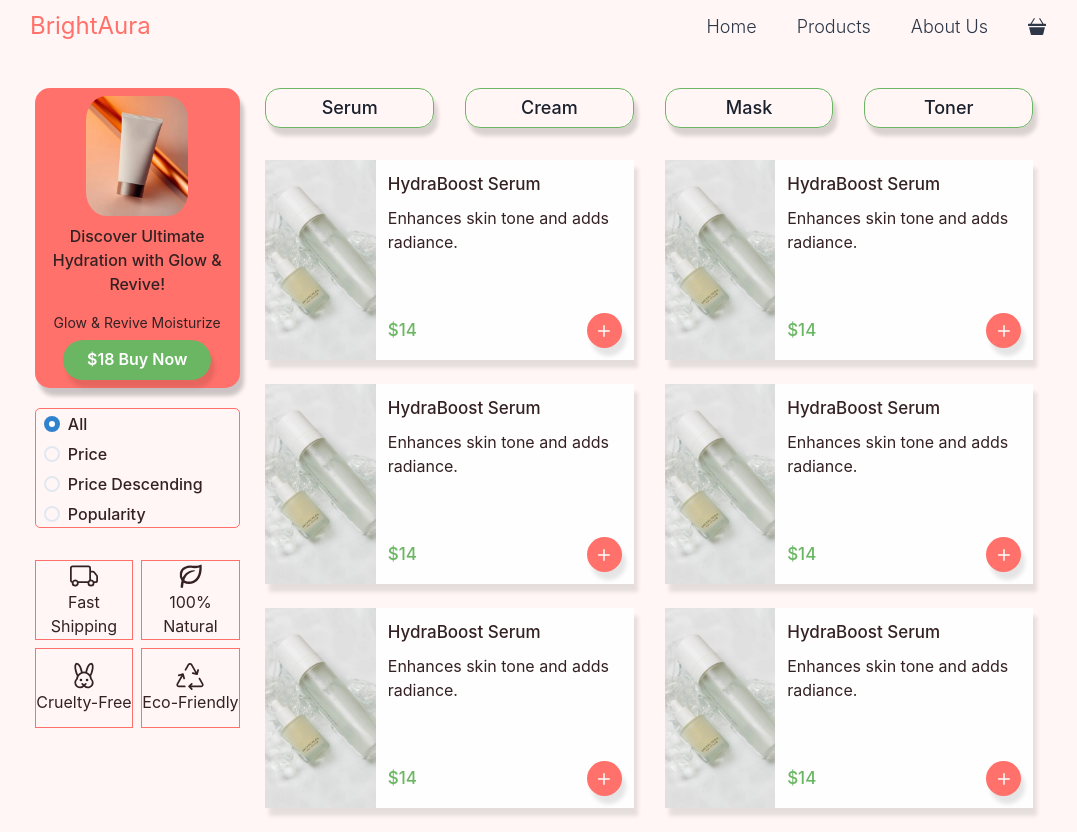
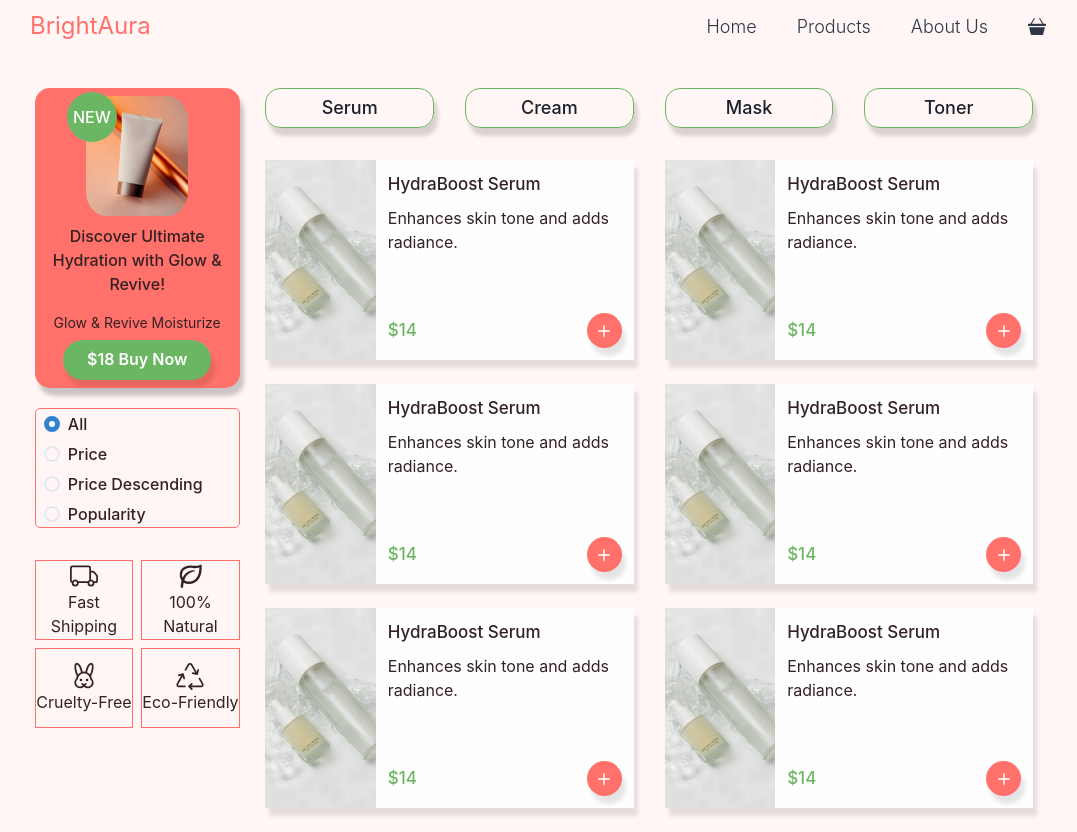
Before and after one commit to Eda-Inal/e-commerce-app, a Next.js app in the folder commerce/: page /products in a window 1280 px wide. Shown: the whole page, without its empty margins (106-1183 px from the left). Built offline with nearby package versions, Linux system fonts and the light colour scheme.

Commit message:
a few changes

```diff
--- a/commerce/src/app/home/page.jsx
+++ b/commerce/src/app/home/page.jsx
@@ -115,7 +115,7 @@ function Main() {
 
 {
   !showYellowImage && (
-    <Box width={["90%","80%","50%"]} display="flex" flexDirection="column"  ml={[0,2,28]} >
+    <Box width={["90%","80%","50%"]} display="flex" flexDirection="column"  ml={[0,2,5,28]} >
     <Box  width={[null,null,"360px","380px","400px"]}
      height={[null,null,"360px","380px","400px"]} position="relative" mx="auto" mt={8} >
     <Box position="absolute" zIndex={999} width={[null,null,"150px","180px","200px"]} height={[null,null,"50px","55px","60px"]} bgColor="white" boxShadow="4px 8px 4px rgba(0, 0, 0, 0.25)" borderRadius="15px" top={4} left={3} display="flex" justifyContent="center" alignItems="center" >
--- a/commerce/src/app/products/page.jsx
+++ b/commerce/src/app/products/page.jsx
@@ -22,7 +22,7 @@ function Products() {
   {/* banner part */}
   <Box width="100%" height={["170px","130px","150px","300px"]} textAlign="center" bgColor="#FF716A" boxShadow="4px 8px 4px rgba(0, 0, 0, 0.2)" mb={[3,3,3,0]} position="relative" borderRadius={15} display="flex" flexDirection={["row","row","row" ,"column"]} >
 {/* banner img */}
-{/* <Box position="absolute" bgColor="#6BB663" borderRadius="50%" width="50px" height="50px" top={1} left={8} zIndex={99} color="white" display="flex" alignItems="center" justifyContent="center" fontWeight={500}>NEW</Box> */}
+ <Box position="absolute" bgColor="#6BB663" borderRadius="50%" width="50px" height="50px" top={[1]} left={[1,3,5,8]} zIndex={99} color="white" display="flex" alignItems="center" justifyContent="center" fontWeight={500}>NEW</Box>
 <Box width={["30%","20%","20%","50%"]} height={["70%","80%","80%","40%"]}   position="relative" mt={2}   borderRadius="20%"  overflow="hidden" mx="auto" >
             <Image
               src={banner}
```
